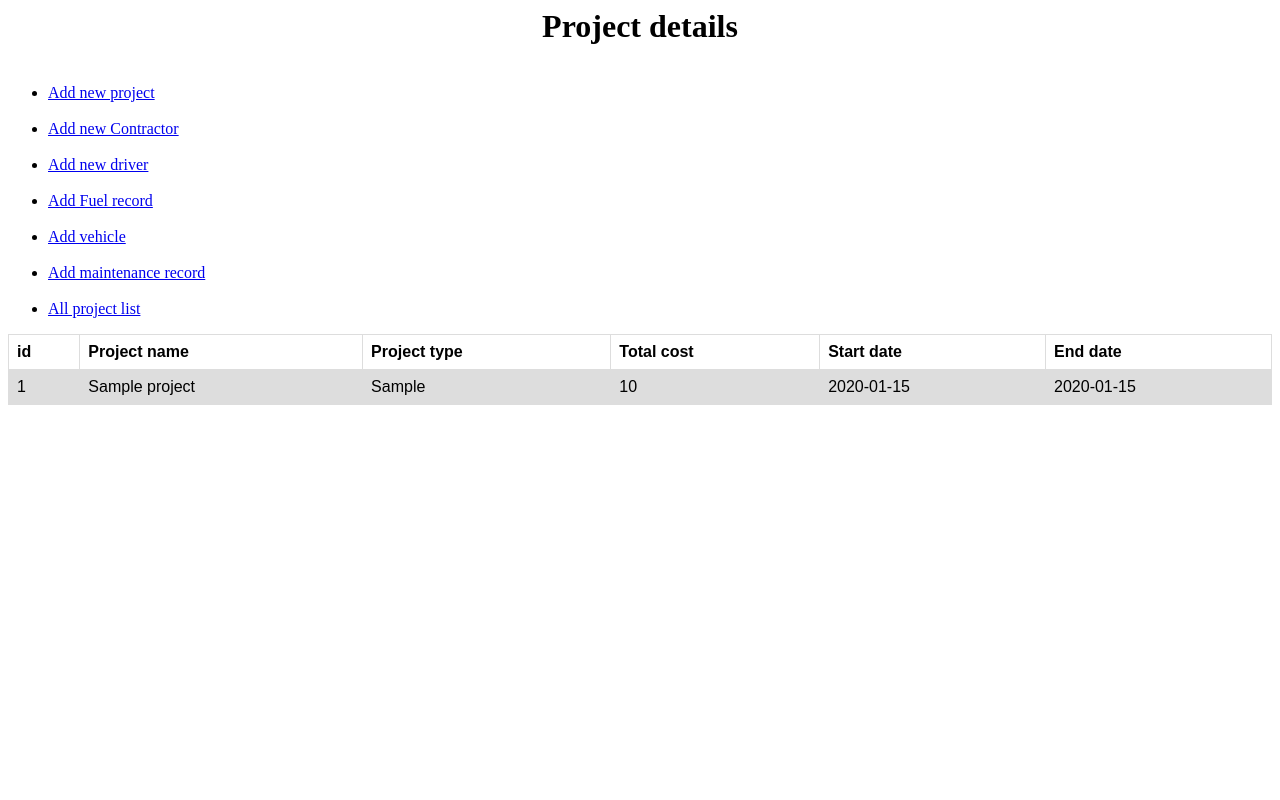
After one commit to dallesane/service-management, a PHP site: page /front_page.php in a window 1280 px wide. The commit adds this page. Run offline with PHP 8.4, Linux system fonts and the light colour scheme; tables that the repository leaves empty hold one stand-in row (values such as "Sample post").

Commit message:
Front page test

```diff
--- /dev/null
+++ b/project_management/front_page.php
@@ -0,0 +1,95 @@
+<?php
+    include("connect_db.php");
+?>
+<html lang="en">
+  <head>
+    <meta charset="utf-8">
+    <title>Project details</title>
+  </head>
+  <body>
+		<style>
+            table {
+                font-family: arial, sans-serif;
+                border-collapse: collapse;
+                width: 100%;
+            }
+
+            td, th {
+                border: 1px solid #dddddd;
+                text-align: left;
+                padding: 8px;
+            }
+
+            tr:nth-child(even) {
+                background-color: #dddddd;
+            }
+
+		</style>
+		</div>
+
+		<div class="container">
+		<header>
+		   <h1><center>Project details</h1>
+		</header>
+
+		<nav>
+		  <ul>
+		  <div class="topnav">
+		  	<br>
+		    <li><a href="project_details/project_form.php">Add new project</a></li>
+		    <br>
+		    <li><a href="contractor/contractor_form.php">Add new Contractor</a></li>
+		    <br>
+		    <li><a href="driver/driver_form.php">Add new driver</a></li>
+		    <br>
+		    <li><a href="fuel_record/fuel_record_form.php">Add Fuel record</a></li>
+		    <br>
+		    <li><a href="vehicle/vehicle_form.php">Add vehicle</a></li>
+		    <br>
+		    <li><a href="maintenance_record/maintenance_form.php">Add maintenance record</a>
+		    </li>
+		    <br>
+		    <li><a href="project_record/project_list.php">All project list</a>
+		    </li>
+
+		  </div>
+		  </ul>
+		</nav>
+		</div>
+
+			<table>
+			  <tr>
+			    <th>id</th>
+			    <th>Project name</th>
+			    <th>Project type</th>
+			    <th>Total cost</th>
+			    <th>Start date</th>
+			    <th>End date</th>
+			  </tr>
+
+	    	<?php
+	    	    $query = "SELECT * FROM project";
+
+		        $result = mysqli_query($con, $query);
+
+
+			    if ($result) {
+
+			        while($row = mysqli_fetch_array($result)) {
+	    	            echo '<tr>';
+	    	            echo '<td>'. $row['id'].'</td>';
+	    	            echo '<td>'. $row['project_name'].'</td>';
+	    	            echo '<td>'. $row['project_type'].'</td>';
+	    	            echo '<td>'. $row['cost'].'</td>';
+	    	            echo '<td>'. $row['start_date'].'</td>';
+	    	            echo '<td>'. $row['end_date'].'</td>';
+	    	            echo '</tr>';
+
+	    	        }
+	    	    }
+
+	    	?>
+
+	    </table>
+  </body>
+</html>
```
Also changed, not shown: project_management/maintenance_record/maintenance_form.php (+32 -1 lines).
